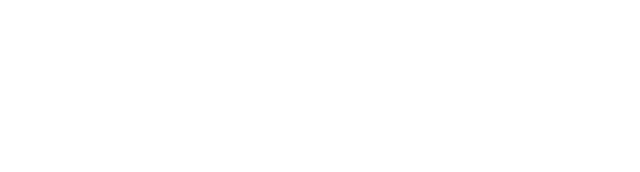
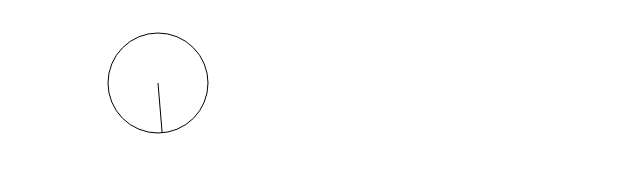
Before and after one commit to JayChetty/natural-app-widget, a website: page public/index.html in a window 1280 px wide. Shown: the whole page, without its empty margins (0-640 px from the left). Drawn offline with Linux system fonts and the light colour scheme.

Commit message:
working version

```diff
--- a/public/bundle.js
+++ b/public/bundle.js
@@ -44,10 +44,19 @@
 /* 0 */
 /***/ function(module, exports, __webpack_require__) {
 
-	SunClockFactory = __webpack_require__(1);
+	canvasClock = __webpack_require__(4);
 	NaturalCalendar = __webpack_require__(2);
 	window.onload = function(){
-	  console.log('in the house');
+	  console.log('in the house yo');
+	  var canvas = document.getElementById('main');
+	  console.log('canvas', canvas)
+	  var clock = canvasClock({
+	    center: { x: canvas.width/2, y: canvas.height/2 },
+	    canvas: canvas,
+	    radius:50
+	  });
+	  clock.drawOutline();
+	  clock.drawLineForTime(new Date());
 	};
 
 /***/ },
@@ -290,5 +299,85 @@
 
 	module.exports = Cycle;
 
+/***/ },
+/* 4 */
+/***/ function(module, exports, __webpack_require__) {
+
+	SunClockFactory = __webpack_require__(1);
+	module.exports = function(options){
+	  var sunClock = null;//SunClockFactory.createSunClock();
+	  console.log('sunclock', sunClock)
+	  options = options || {};
+	  console.log('options', options)
+	  var canvas = options.canvas;
+	  var ctx = canvas.getContext("2d");
+	  var clock = {
+	    sunClock: sunClock,
+	    radius: options.radius,
+	    center: options.center,
+	    render: function(){
+	      this.drawOutline();
+	    },
+	    drawSweep: function(startTime, endTime, color){
+	      ctx.beginPath();
+	      ctx.fillStyle = "rgba(10, 255, 99, 0.2)";
+	      ctx.moveTo(this.center.x,this.center.y);
+	      ctx.arc(
+	        this.center.x,
+	        this.center.y,
+	        this.radius,
+	        this.angleForTime(startTime),
+	        this.angleForTime(endTime)
+	      );
+	      ctx.moveTo(this.center.x,this.center.y);
+	      ctx.fill();
+	    },
+	    drawOutline: function(){
+	      ctx.beginPath();
+	      ctx.arc(this.center.x,this.center.y,this.radius,0, 2*Math.PI);
+	      ctx.stroke();
+	    },
+	    fractionOfDay:function(time){
+	      var minutesInDay = 24 * 60;
+	      var timeInMinutes = (time.getHours() * 60) + time.getMinutes();
+	      return(timeInMinutes / minutesInDay);
+	    },
+	    angleForTime:function(time){
+	      return this.angleForFraction( this.fractionOfDay(time) );
+	    },
+	    angleForFraction:function(fraction){
+	      return( Math.PI*2 * fraction - Math.PI/2 );
+	    },
+	    drawLineForTime:function(time){
+	      this.drawLineForFraction( this.fractionOfDay(time) );
+	    },
+	    drawLineForFraction:function(fraction){
+	      console.log("draw line for fraction", fraction)
+	      ctx.beginPath();
+	      ctx.moveTo(this.center.x,this.center.y);
+	      var endPoint = this.pointOnOutline(fraction);
+	      console.log('endpoint', endPoint);
+	      ctx.lineTo(endPoint.x, endPoint.y);
+	      ctx.stroke();
+	    },
+	    pointOnOutline:function(fraction){
+	      var angle = this.angleForFraction(fraction);
+	      var unadjustedCenterPoint = this.polarToCartesian(this.radius, angle);
+	      return {
+	        x: unadjustedCenterPoint.x + this.center.x,
+	        y: unadjustedCenterPoint.y + this.center.y
+	      }
+	    },
+	    polarToCartesian:function(radius, angle){
+	      return {
+	        x:radius*Math.cos(angle),
+	        y:radius*Math.sin(angle)
+	      }
+	    }
+
+	  }
+	  return clock;
+	}
+
 /***/ }
 /******/ ]);
--- a/public/index.html
+++ b/public/index.html
@@ -4,6 +4,6 @@
   <script src='bundle.js'></script>
 </head>
 <body>
-  <div class="container" id = 'main'></div>
+  <canvas id="main"></canvas>
 </body>
 </html>
```
Also changed, not shown: client/canvas_clock.js (added, +75 -0 lines), client/index.js (+11 -2 lines).
